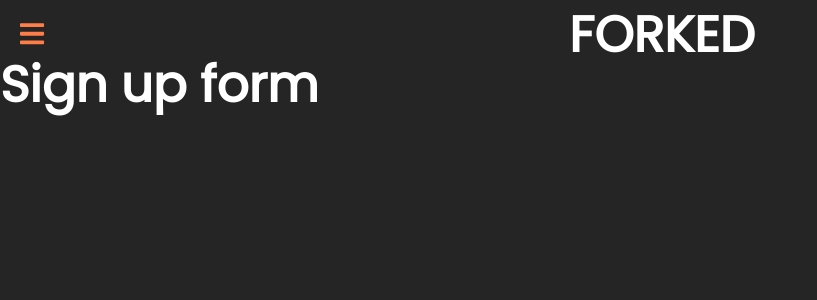
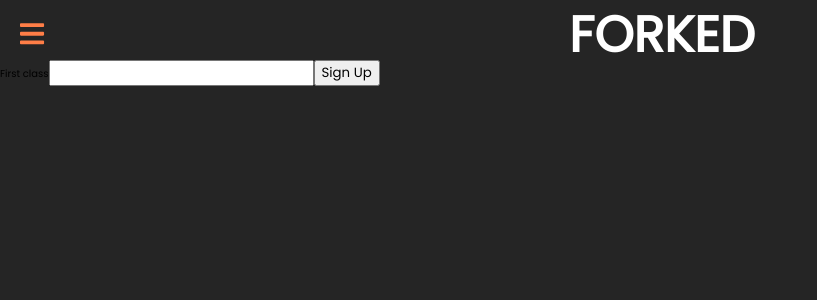
Before and after one commit to LoganNegley/Forked, a React (Create React App) app in the folder client/: page /sign-up in a window 1280 px wide. Shown: the top 300 px of the page, without its empty margins (0-817 px from the left). Built offline with nearby package versions, Linux system fonts and the light colour scheme.

Commit message:
onboarding form capturing input information working

```diff
--- a/client/src/components/pages/landing-page/HeroBanner.js
+++ b/client/src/components/pages/landing-page/HeroBanner.js
@@ -4,7 +4,7 @@ import StartedButton from './GetStartedButton';
 function HeroBanner(){
     return(
         <div className="hero-banner-container">
-            <img className='background' src='/images/salad.png'/>
+            <img className='background' src='/images/salad.png' alt='salad bowl'/>
             <div className='hero-wrapper'>
                 <h4>Stick A Fork In It</h4>
                 <h2>The only place to store your recipes</h2>
--- a/client/src/components/pages/landing-page/InfoCards.js
+++ b/client/src/components/pages/landing-page/InfoCards.js
@@ -6,19 +6,19 @@ function InfoCards() {
         <h3>Why Forked</h3>
         <div className='card'>
           <div className='contents'>
-              <img src='images/checklist_icon.png'/>
+              <img src='images/checklist_icon.png' alt='checklist icon'/>
               <p>Create shopping lists with ingredients from your favorite recipes</p>
           </div>
         </div>
         <div className='card'>
           <div className= 'contents'>
-            <img src='images/share_icon_V2.png'/>
+            <img src='images/share_icon_V2.png' alt='share icon'/>
             <p>Share your recipes with others and get inspiration from shared recipes</p>
           </div>
         </div>
         <div className='card'>
           <div className='contents'>
-            <img src='images/heart_icon_V3.png'/>
+            <img src='images/heart_icon_V3.png' alt='heart icon'/>
             <p>Easily add your recipes to a list of favorites for easy access.</p>
           </div>
         </div>
--- a/client/src/components/pages/onboarding/OnboardingForm.js
+++ b/client/src/components/pages/onboarding/OnboardingForm.js
@@ -1,11 +1,43 @@
-import React from 'react';
+import React, {useState} from 'react';
+import axios from 'axios';
 // import './onboarding.css';
 
 
 function OnboardingForm(){
+    const [newUser, setNewUser] = useState({
+        firstName:'',
+        lastName:'',
+        email:'',
+        username:'',
+        password:''
+    });
+
+
+    const handleSubmit = (event) =>{
+        event.prefaultDefault();
+    };
+
+    const handleInputChange =(event)=>{
+        setNewUser({...newUser, [event.target.name]:event.target.value})
+
+    };
+
+
     return (
         <div className='form-container'>
-            <h1>Sign up form</h1>
+            <form>
+                <label>
+                    First class
+                    <input
+                        required
+                        type='text'
+                        name='firstName'
+                        value={newUser.firstName}
+                        onChange={handleInputChange}
+                    />
+                </label>
+                <input type='submit' value="Sign Up"/>
+            </form>
         </div>
     )
 };
```
